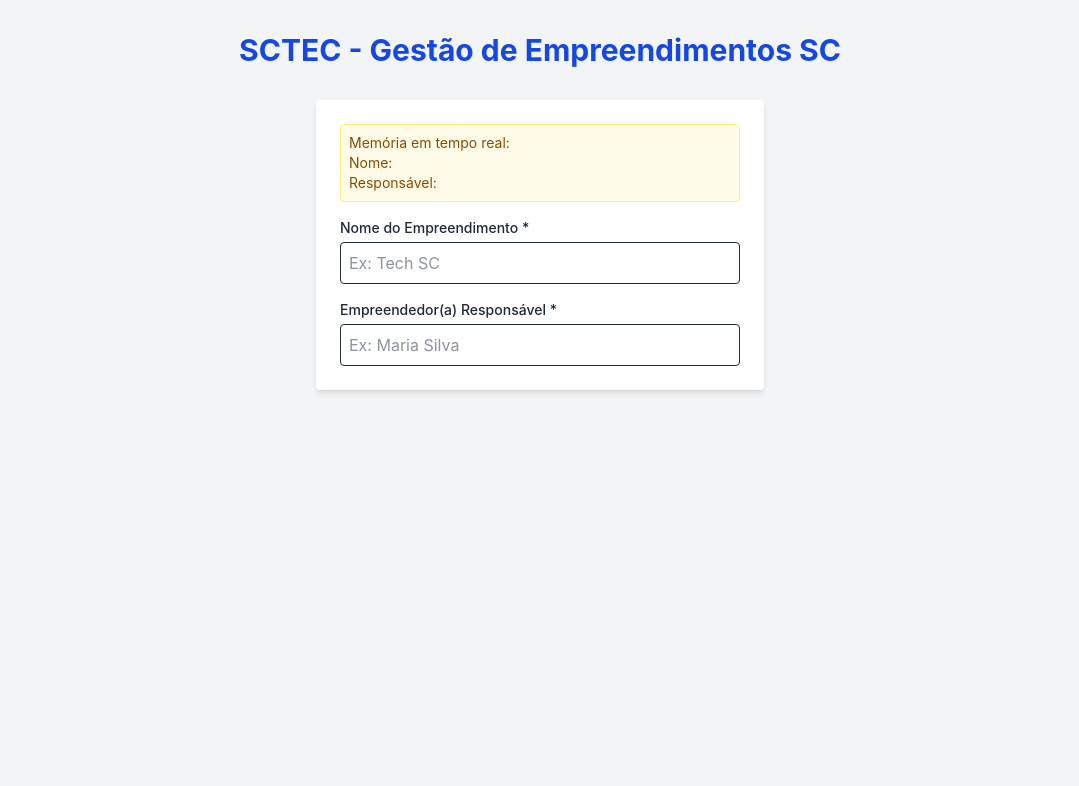
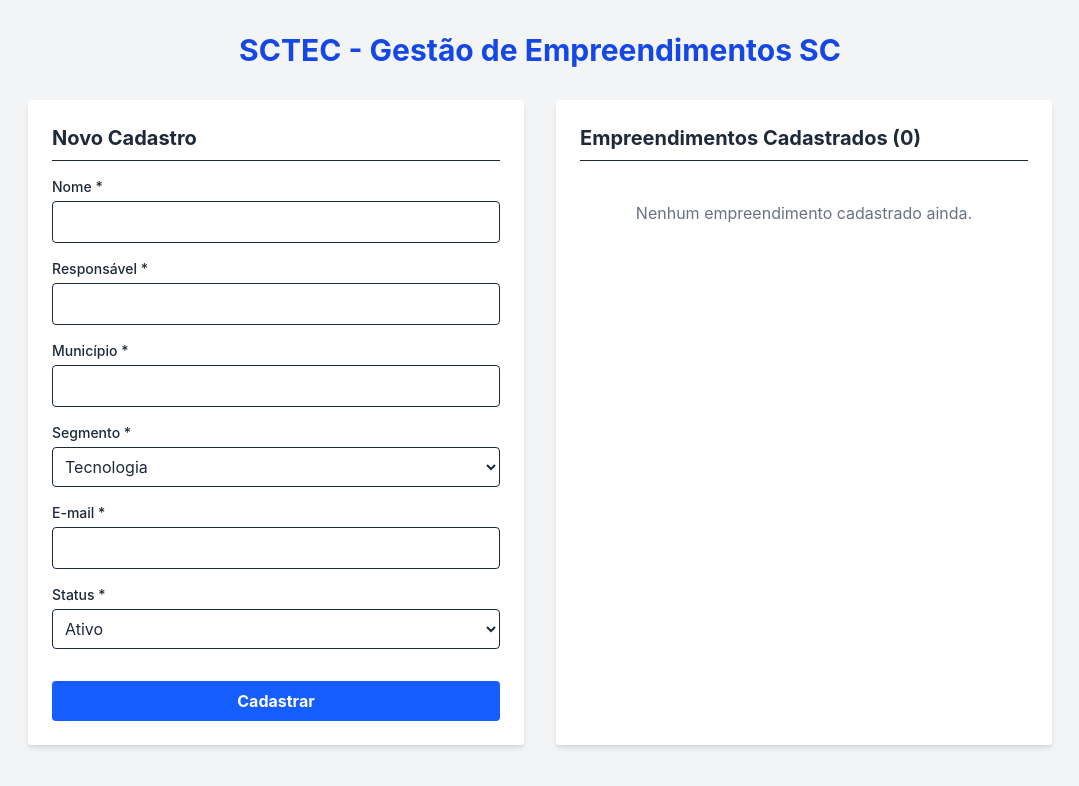
Before and after one commit to Jouusey/ctec-crud-empreendimentos, a React (Vite) app: page / in a window 1280 px wide. Shown: the top 786 px of the page, without its empty margins (100-1179 px from the left). Built offline with nearby package versions, Linux system fonts and the light colour scheme.

Commit message:
funcionalidade: lista de empreendimentos

```diff
--- a/src/App.jsx
+++ b/src/App.jsx
@@ -1,27 +1,36 @@
-import { useState } from "react";
-
+import { useState } from 'react';
 
 function App() {
+  const [empreendimentos, setEmpreendimentos] = useState([]);
+  const [formData, setFormData] = useState({
 
-  const [formData, setFormData] = useState({
     nomeEmpreendimento: '',
     responsavel: '',
     municipio: '',
     segmento: 'Tecnologia',
     email: '',
-    status: 'ativo'
+    status: 'Ativo'
 
-
-
-  })
+  });
 
   const handleChange = (e) => {
+    const { name, value } = e.target;
 
-    const { name, value } = e.target
+    setFormData({ ...formData, [name]: value });
 
-    setFormData({ ...formData, [name]: value})
-  }
+  };
 
+  const handleSubmit = (e) => {
+    e.preventDefault();
+    const novoEmpreendimento = { ...formData, id: crypto.randomUUID() };
+
+    setEmpreendimentos([...empreendimentos, novoEmpreendimento]);
+
+    setFormData({
+      nomeEmpreendimento: '', responsavel: '', municipio: '',
+      segmento: 'Tecnologia', email: '', status: 'Ativo'
+    });
+  };
 
   return (
     <div className="p-8 bg-gray-100 min-h-screen font-sans text-gray-800">
@@ -29,41 +38,78 @@ function App() {
         SCTEC - Gestão de Empreendimentos SC
       </h1>
 
-      <div className="max-w-md mx-auto bg-white p-6 rounded shadow-md">
 
-        <div className="bg-yellow-50 p-2 text-sm text-yellow-800 mb-4 rounded border border-yellow-200">
-          <p>Memória em tempo real:</p>
-          <p>Nome: <strong>{formData.nomeEmpreendimento}</strong></p>
-          <p>Responsável: <strong>{formData.responsavel}</strong></p>
+      <div className="max-w-5xl mx-auto grid grid-cols-1 md:grid-cols-2 gap-8">
+
+
+        <div className="bg-white p-6 rounded shadow-md h-fit">
+          <h2 className="text-xl font-bold mb-4 border-b pb-2">Novo Cadastro</h2>
+          <form onSubmit={handleSubmit} className="flex flex-col gap-4">
+            <div>
+              <label className="block text-sm font-medium mb-1">Nome *</label>
+              <input type="text" name="nomeEmpreendimento" value={formData.nomeEmpreendimento} onChange={handleChange} required className="w-full border rounded p-2" />
+            </div>
+            <div>
+              <label className="block text-sm font-medium mb-1">Responsável *</label>
+              <input type="text" name="responsavel" value={formData.responsavel} onChange={handleChange} required className="w-full border rounded p-2" />
+            </div>
+            <div>
+              <label className="block text-sm font-medium mb-1">Município *</label>
+              <input type="text" name="municipio" value={formData.municipio} onChange={handleChange} required className="w-full border rounded p-2" />
+            </div>
+            <div>
+              <label className="block text-sm font-medium mb-1">Segmento *</label>
+              <select name="segmento" value={formData.segmento} onChange={handleChange} className="w-full border rounded p-2">
+                <option value="Tecnologia">Tecnologia</option>
+                <option value="Comércio">Comércio</option>
+                <option value="Indústria">Indústria</option>
+              </select>
+            </div>
+            <div>
+              <label className="block text-sm font-medium mb-1">E-mail *</label>
+              <input type="email" name="email" value={formData.email} onChange={handleChange} required className="w-full border rounded p-2" />
+            </div>
+            <div>
+              <label className="block text-sm font-medium mb-1">Status *</label>
+              <select name="status" value={formData.status} onChange={handleChange} className="w-full border rounded p-2">
+                <option value="Ativo">Ativo</option>
+                <option value="Inativo">Inativo</option>
+              </select>
+            </div>
+            <button type="submit" className="mt-4 bg-blue-600 text-white font-bold py-2 rounded hover:bg-blue-700">
+              Cadastrar
+            </button>
+          </form>
         </div>
 
-        <form className="flex flex-col gap-4">
 
-          <div>
-            <label className="block text-sm font-medium mb-1">Nome do Empreendimento *</label>
-            <input
-              type="text"
-              name="nomeEmpreendimento"
-              value={formData.nomeEmpreendimento}
-              onChange={handleChange}
-              className="w-full border rounded p-2 focus:ring-2 focus:ring-blue-500 outline-none"
-              placeholder="Ex: Tech SC"
-            />
-          </div>
+        <div className="bg-white p-6 rounded shadow-md">
+          <h2 className="text-xl font-bold mb-4 border-b pb-2">
+            Empreendimentos Cadastrados ({empreendimentos.length})
+          </h2>
 
-          <div>
-            <label className="block text-sm font-medium mb-1">Empreendedor(a) Responsável *</label>
-            <input
-              type="text"
-              name="responsavel"
-              value={formData.responsavel}
-              onChange={handleChange}
-              className="w-full border rounded p-2 focus:ring-2 focus:ring-blue-500 outline-none"
-              placeholder="Ex: Maria Silva"
-            />
-          </div>
 
-        </form>
+          {empreendimentos.length === 0 ? (
+            <p className="text-gray-500 text-center mt-10">Nenhum empreendimento cadastrado ainda.</p>
+          ) : (
+
+            <div className="flex flex-col gap-4">
+              {empreendimentos.map((emp) => (
+
+                <div key={emp.id} className="border p-4 rounded-lg bg-gray-50">
+                  <h3 className="font-bold text-lg text-blue-800">{emp.nomeEmpreendimento}</h3>
+                  <p className="text-sm text-gray-600">👤 {emp.responsavel} | 📍 {emp.municipio}</p>
+                  <p className="text-sm text-gray-600">💼 {emp.segmento} | ✉️ {emp.email}</p>
+
+                  <span className={`inline-block mt-2 px-2 py-1 text-xs font-semibold rounded-full ${emp.status === 'Ativo' ? 'bg-green-100 text-green-800' : 'bg-red-100 text-red-800'}`}>
+                    {emp.status}
+                  </span>
+                </div>
+              ))}
+            </div>
+          )}
+        </div>
+
       </div>
     </div>
   );
```
